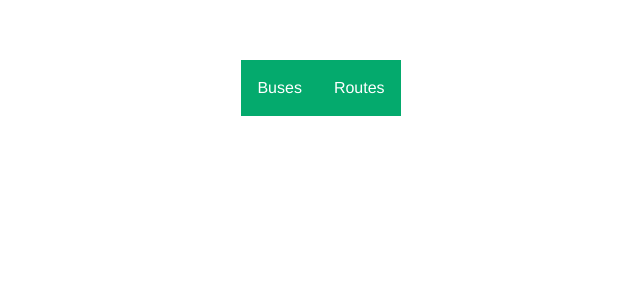
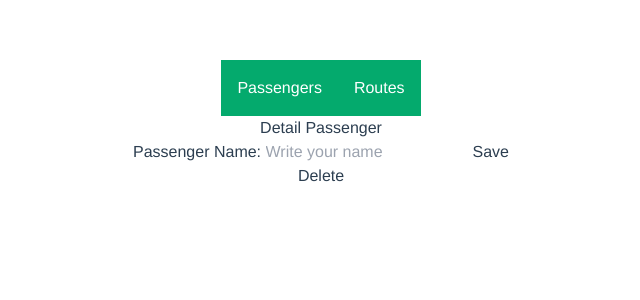
Before and after one commit to osocaramelosofer/destacame_front, a Vue app: page /detail-passenger/1 in a window 1280 px wide. Before the commit this address had no page. Shown: the top 300 px of the page, without its empty margins (319-959 px from the left). Built offline with nearby package versions, Linux system fonts and the light colour scheme; no server answers.

Commit message:
Added CRUD for Passengers

```diff
--- a/src/components/NavBar.vue
+++ b/src/components/NavBar.vue
@@ -13,11 +13,10 @@ const count = ref(0)
 <template>
   <nav class="bg-red-200">
     <div class="dropdown">
-      <button class="dropbtn">Buses</button>
+      <button class="dropbtn">Passengers</button>
       <div class="dropdown-content">
-        <router-link to="/buses">Buses</router-link>
-        <a href="#">Link 2</a>
-        <a href="#">Link 3</a>
+        <router-link to="/list-passengers">List Passengers</router-link>
+        <router-link to="/create-passenger">Create Passenger</router-link>
       </div>
     </div>
 
--- a/src/views/Buses.vue
+++ /dev/null
@@ -1,56 +0,0 @@
-
-<template>
-    <h1 class="bg-red-300">Buses!</h1>
-    <button @click="getRoutes">get Routes</button>
-    <br>
-    <button @click="getPassengers">get Passengers</button>
-
-    <ul v-if="passengers">
-        <li v-for="(passenger, index) in passengers" :key="index">
-            {{ passenger.name}}
-        </li>
-    </ul>
-
-</template>
-
-<script>
-import { onMounted } from 'vue'
-import axios from 'axios'
-import { ref } from 'vue'
-
-export default {
-    name: 'Buses',
-    data(){
-        return {
-            message: 'hola',
-            passengers: [],
-        }
-    },
-    methods: {
-        fortmatResponse(res) {
-        return JSON.stringify(res, null, 2);
-        },
-        getRoutes() {
-        axios.get('http://127.0.0.1:8000/api/buses/buses/', {
-            headers: {
-                'Content-type': 'application/json',
-                'Access-Control-Allow-Origin': 'http://localhost:3000',
-                'X-Requested-With': 'XMLHttpRequest',
-                'Access-Control-Allow-Credentials': 'true'
-            },
-        })
-        .then(console.log(response))
-        },
-        getPassengers() {
-            axios.get('http://127.0.0.1:8000/api/passenger/passenger', {
-                headers: {
-                    'Content-type': 'application/json',
-                }
-            })
-            .then(response => (this.passengers = response.data))
-        }
-    }
-
-
-}
-</script>
--- /dev/null
+++ b/src/views/passengers/CreatePassenger.vue
@@ -0,0 +1,75 @@
+
+<template>
+  <div class="bg-blue-300">
+    <h2 class="bg-red-300 ">Create Passenger</h2>
+
+    <form v-on:submit.prevent="submitForm">
+        <label for="name">Passenger Name</label>
+        <input type="text" placeholder="Write your name" id="name" v-model="name">
+
+        <input type="submit" value="Save"/>
+    </form>
+  </div>
+
+</template>
+
+<script>
+import { onMounted } from 'vue'
+import axios from 'axios'
+import { ref } from 'vue'
+
+export default {
+  name: 'CreatePassenger',
+  data(){
+    return {
+      name: '',
+      passengers: [],
+    }
+  },
+  methods: {
+    fortmatResponse(res) {
+    return JSON.stringify(res, null, 2);
+    },
+
+    getRoutes() {
+    axios.get('http://127.0.0.1:8000/api/buses/buses/', {
+      headers: {
+        'Content-type': 'application/json',
+        'Access-Control-Allow-Origin': 'http://localhost:3000',
+        'X-Requested-With': 'XMLHttpRequest',
+        'Access-Control-Allow-Credentials': 'true'
+      },
+    })
+    .then(console.log(response))
+    },
+
+    async submitForm(){
+      try {
+        // Send a POST request to the API
+        const response = await axios.post('http://127.0.0.1:8000/api/passenger/passenger/', {
+          name: this.name,
+        });
+        // Append the returned data to the tasks array
+        // this.tasks.push(response.data);
+        // Reset the title and description field values.
+        this.name = '';
+      } catch (error) {
+        console.log(error);
+      }
+    }
+
+
+  },
+  mounted() {
+    axios.get('http://127.0.0.1:8000/api/passenger/passenger', {
+      headers: {
+          'Content-type': 'application/json',
+      }
+    })
+    .then(response => (this.passengers = response.data))
+
+  }
+
+
+}
+</script>
--- /dev/null
+++ b/src/views/passengers/DetailPassenger.vue
@@ -0,0 +1,81 @@
+<template>
+  <div>
+    <h2>Detail Passenger</h2>
+    <div v-if="passenger">
+      <form v-on:submit.prevent="submitForm">
+          <label for="name">Passenger Name: </label>
+          <input type="text" placeholder="Write your name" id="name" v-model="name">
+
+          <input type="submit" value="Save"/>
+      </form>
+
+      <button class="bg-red-400" @click="deletePassenger">Delete</button>
+    </div>
+
+  </div>
+</template>
+
+<script>
+import { onMounted } from 'vue'
+import axios from 'axios'
+import { ref } from 'vue'
+
+export default {
+  name: 'DetailPassenger',
+  data(){
+    return {
+      name: '',
+      passenger: {},
+    }
+  },
+  computed: {
+    destinationId(){
+      return parseInt(this.$route.params.id)
+    }
+  },
+  methods: {
+    fortmatResponse(res) {
+    return JSON.stringify(res, null, 2);
+    },
+
+    async submitForm(){
+      try {
+        // Send a POST request to the API
+        const response = await axios.put(`http://127.0.0.1:8000/api/passenger/passenger/${this.destinationId}/`, {
+          name: this.name,
+        });
+        // Append the returned data to the tasks array
+        // this.tasks.push(response.data);
+        // Reset the title and description field values.
+        this.name = '';
+      } catch (error) {
+        console.log(error);
+      }
+    },
+
+    async deletePassenger() {
+      try{
+        const response = await axios.delete(`http://127.0.0.1:8000/api/passenger/passenger/${this.destinationId}/`)
+      } catch (error) {
+        console.log(error)
+      }
+    }
+
+
+  },
+  mounted() {
+    axios.get(`http://127.0.0.1:8000/api/passenger/passenger/${this.destinationId}`, {
+      headers: {
+          'Content-type': 'application/json',
+      }
+    })
+    .then(response => {
+      this.passenger = response.data
+      this.name = this.passenger.name
+    })
+
+  }
+
+
+}
+</script>
--- /dev/null
+++ b/src/views/passengers/ListPassengers.vue
@@ -0,0 +1,58 @@
+
+<template>
+  <div class="bg-blue-300">
+    <h2 class="bg-red-300 ">List Passengers</h2>
+    <!-- <button @click="getRoutes">get Routes</button> -->
+
+    <ul v-if="passengers">
+      <li v-for="(passenger, index) in passengers" :key="index">
+        {{ passenger.name}}
+      </li>
+    </ul>
+  </div>
+
+</template>
+
+<script>
+import { onMounted } from 'vue'
+import axios from 'axios'
+import { ref } from 'vue'
+
+export default {
+  name: 'ListPassengers',
+  data(){
+    return {
+      message: 'hola',
+      passengers: [],
+    }
+  },
+  methods: {
+    fortmatResponse(res) {
+    return JSON.stringify(res, null, 2);
+    },
+    getRoutes() {
+    axios.get('http://127.0.0.1:8000/api/buses/buses/', {
+      headers: {
+        'Content-type': 'application/json',
+        'Access-Control-Allow-Origin': 'http://localhost:3000',
+        'X-Requested-With': 'XMLHttpRequest',
+        'Access-Control-Allow-Credentials': 'true'
+      },
+    })
+    .then(console.log(response))
+    },
+
+  },
+  mounted() {
+    axios.get('http://127.0.0.1:8000/api/passenger/passenger', {
+      headers: {
+          'Content-type': 'application/json',
+      }
+    })
+    .then(response => (this.passengers = response.data))
+
+  }
+
+
+}
+</script>
```
Also changed, not shown: src/router/index.js (+5 -2 lines).
